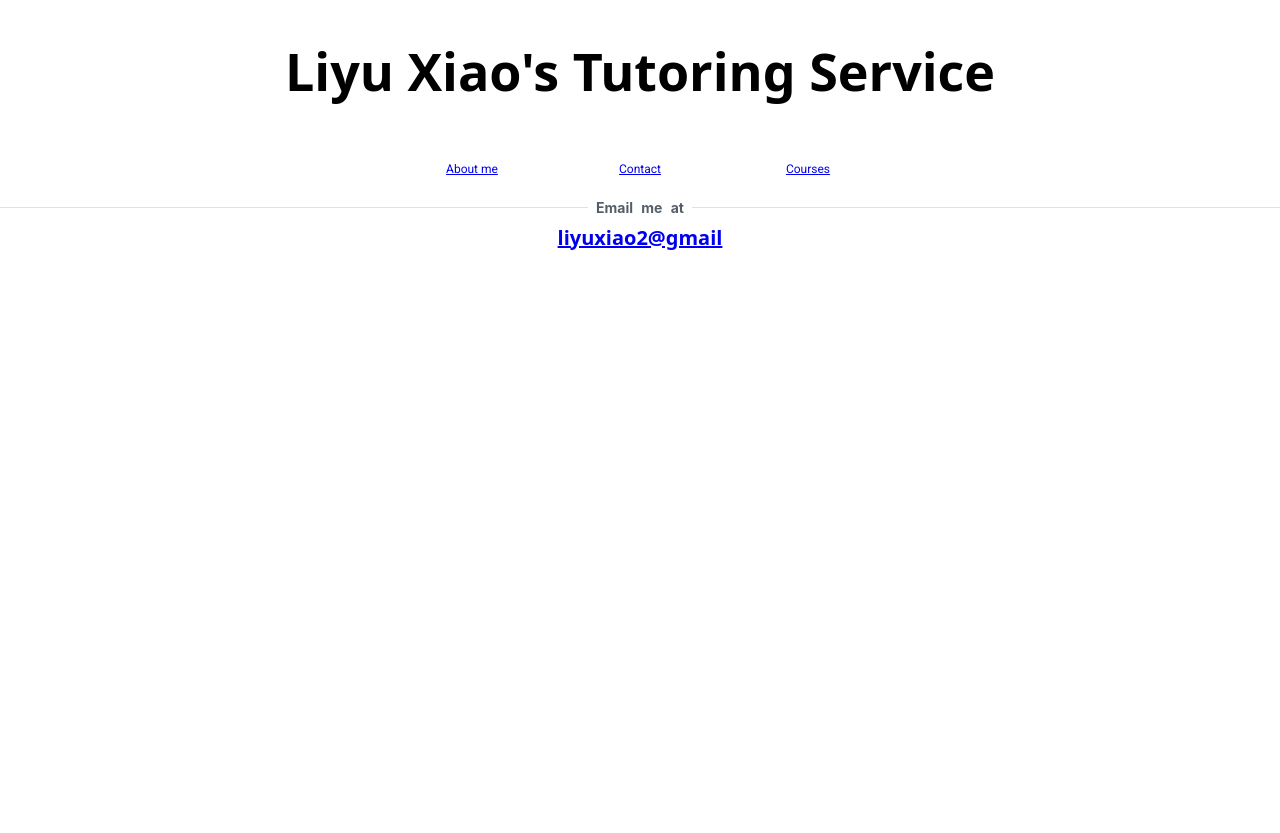
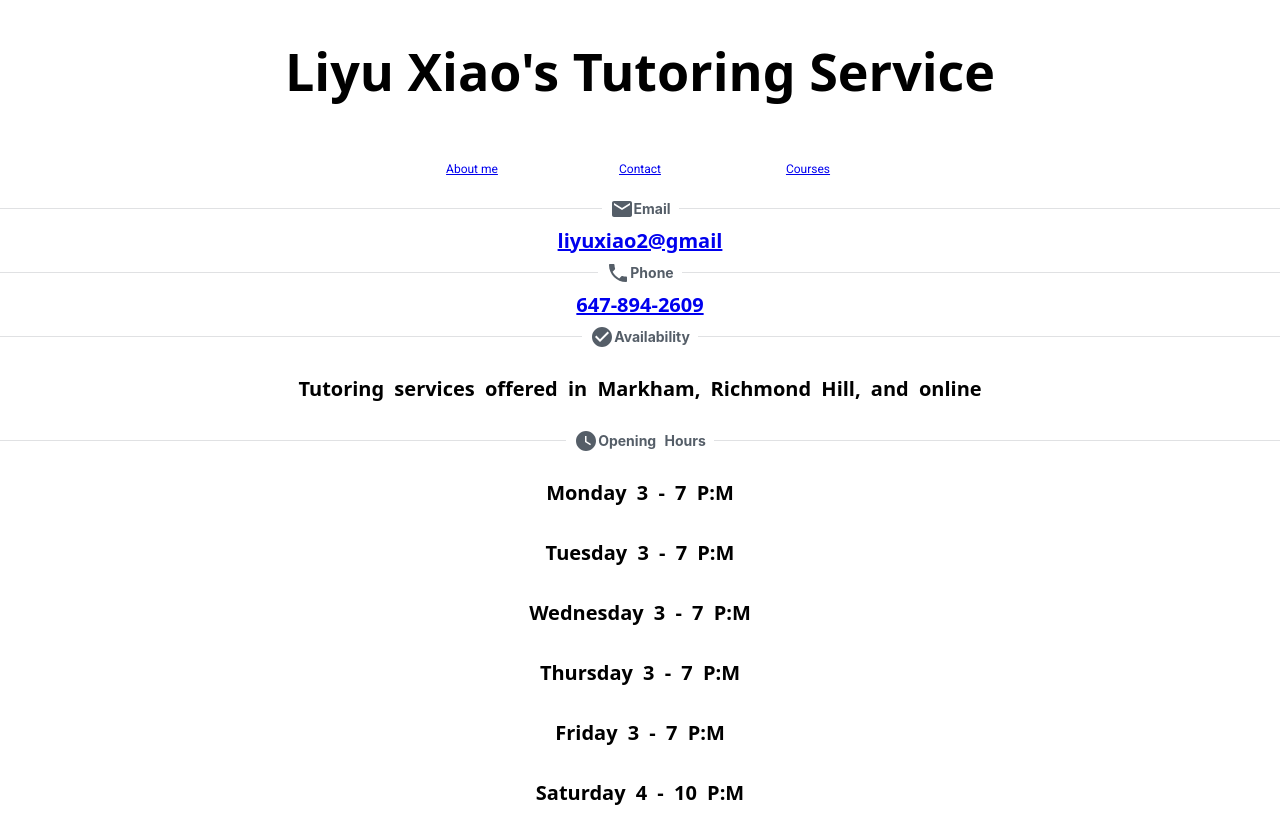
Before and after one commit to liyuxiao2/website, a React (Create React App) app: page /Contact in a window 1280 px wide. Before the commit the page ends 800 px from the top, so only its background shows below. Built offline with nearby package versions, Linux system fonts and the light colour scheme.

Commit message:
edited contact page

```diff
--- a/src/components/contactPage.js
+++ b/src/components/contactPage.js
@@ -1,6 +1,10 @@
 import React, {Component} from 'react';
 import './CSS/App.css';
 import Divider from '@mui/joy/Divider';
+import PhoneIcon from '@mui/icons-material/Phone';
+import EmailIcon from '@mui/icons-material/Email';
+import CheckCircleIcon from '@mui/icons-material/CheckCircle';
+import WatchLaterIcon from '@mui/icons-material/WatchLater';
 
 
 
@@ -8,8 +12,23 @@ class ContactPage extends Component{
     render(){
         return(
             <div className= 'App' >
-                <Divider> Email me at </Divider>
-                <a href="mailto:liyuxiao2@gmail.com">liyuxiao2@gmail </a>
+                <Divider> <EmailIcon/> Email </Divider>
+                <a href="mailto:liyuxiao2@gmail.com"> liyuxiao2@gmail </a>
+
+                <Divider> <PhoneIcon/> Phone </Divider>
+                <a href = "tell: 647-894-2609"> 647-894-2609</a>
+
+                <Divider> <CheckCircleIcon/> Availability </Divider>
+                <p>  Tutoring services offered in Markham, Richmond Hill, and online</p>
+
+                <Divider> <WatchLaterIcon/> Opening Hours </Divider>
+                <p> Monday 3 - 7 P:M </p>
+                <p> Tuesday 3 - 7 P:M </p>
+                <p> Wednesday 3 - 7 P:M </p>
+                <p> Thursday 3 - 7 P:M </p>
+                <p> Friday 3 - 7 P:M </p>
+                <p> Saturday 4 - 10 P:M </p>
+
             </div>
         )
     }
--- a/src/components/navbar.js
+++ b/src/components/navbar.js
@@ -8,7 +8,6 @@ function Layout() {
     return(
         <div className="App">
         <BottomNavigation
-            background-color = "blue"
             showLabels
         >
             <BottomNavigationAction label = {<Link to = "Header" > About me </Link>} />
```
